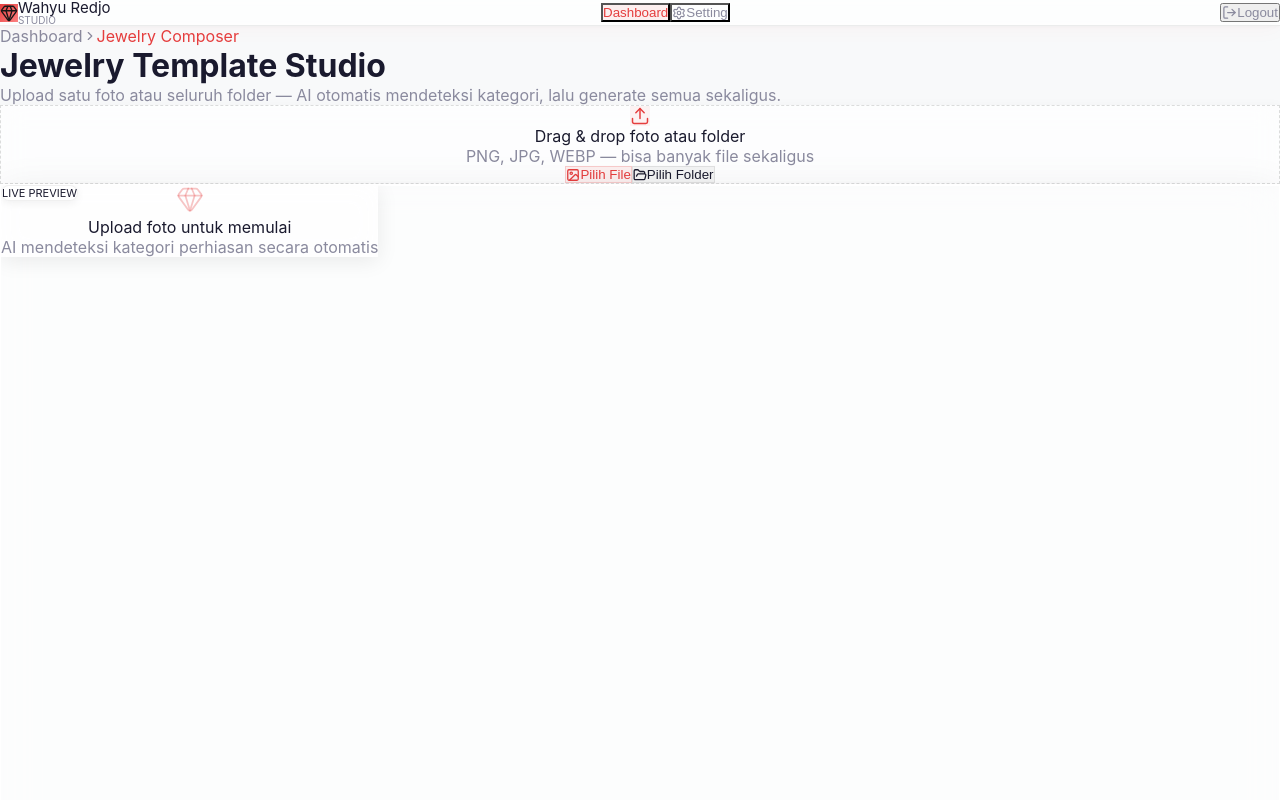
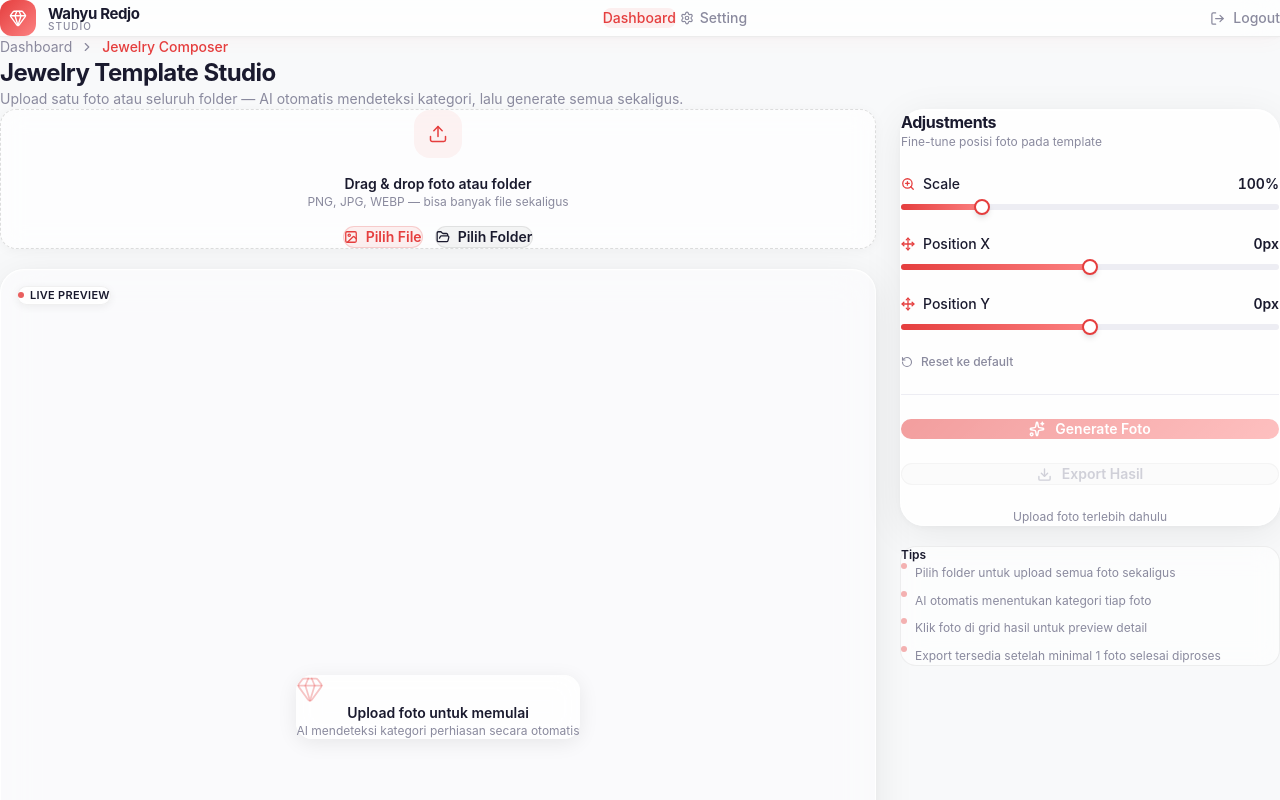
Before and after one commit to naelvi-02/template_wr, a Next.js app: page /dashboard in a window 1280 px wide. Shown: the top 800 px of the page. Built offline with nearby package versions, Linux system fonts and the light colour scheme.

Commit message:
fix: migrate to Tailwind v4 syntax and add postcss config to fix unstyled UI

```diff
--- /dev/null
+++ b/postcss.config.mjs
@@ -0,0 +1 @@
+export default { plugins: { '@tailwindcss/postcss': {} } }
--- a/src/app/globals.css
+++ b/src/app/globals.css
@@ -1,6 +1,5 @@
-@tailwind base;
-@tailwind components;
-@tailwind utilities;
+@import "tailwindcss";
+@source "../";
 
 :root {
   --background: #ffffff;
```
